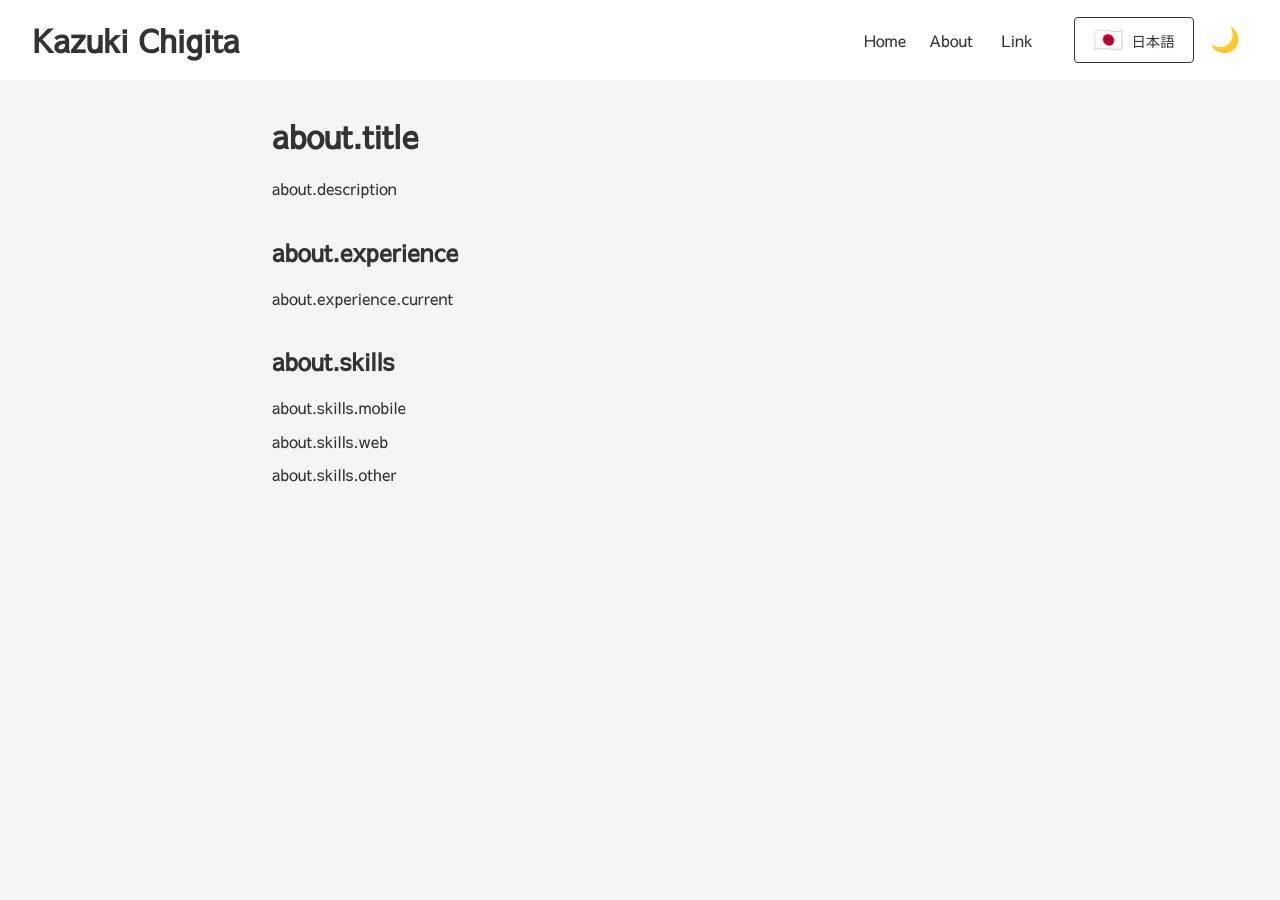
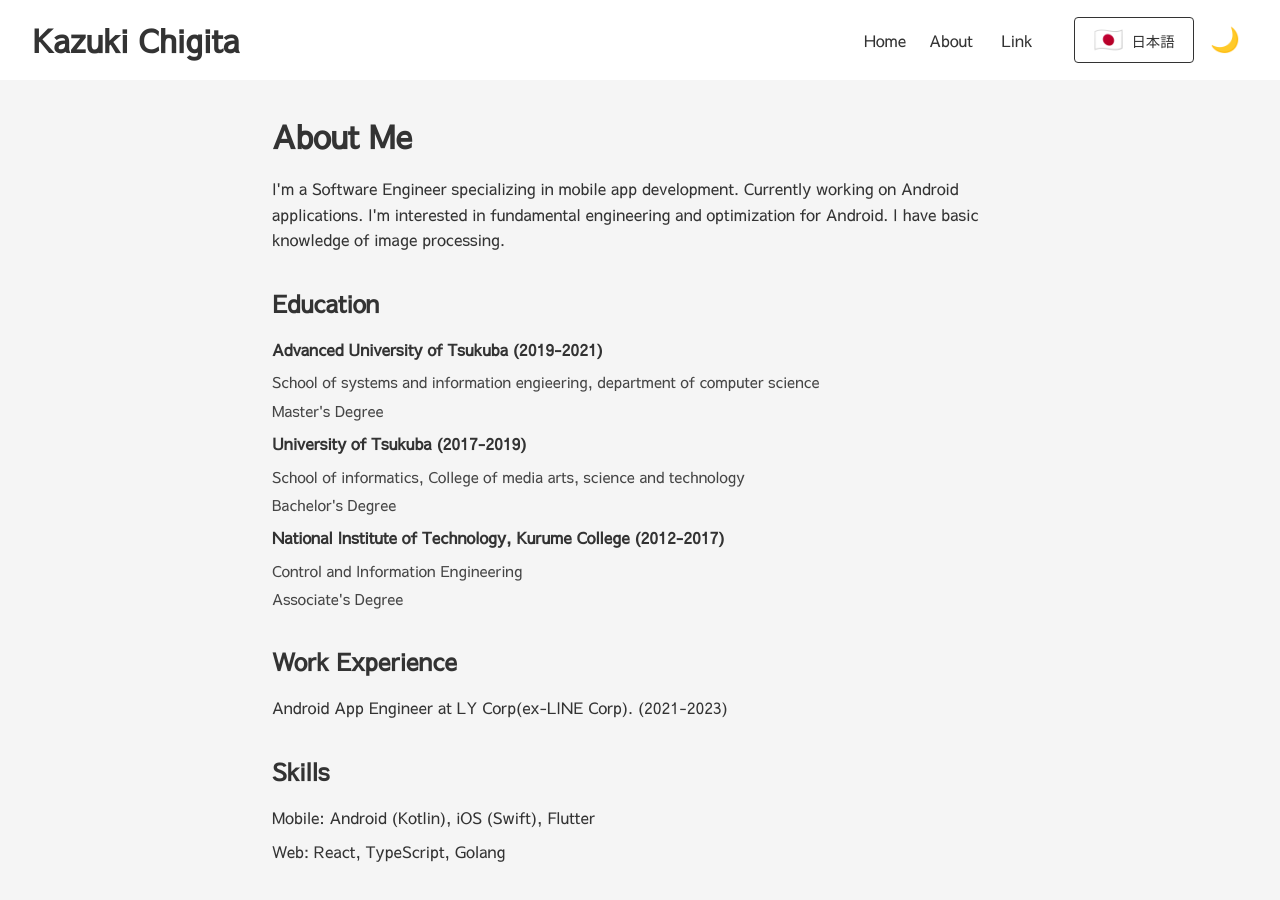
Before and after one commit to chigichan24/chigichan24.github.io, a React (Vite) app: page /about in a window 1280 px wide. Shown: the top 900 px of the page. Before the commit the page ends 800 px from the top, so only its background shows below. Built offline with nearby package versions, Linux system fonts and the light colour scheme.

Commit message:
Update description

```diff
--- a/src/components/About.css
+++ b/src/components/About.css
@@ -35,6 +35,27 @@
   line-height: 1.6;
 }
 
+.education-list {
+  list-style: none;
+  padding: 0;
+}
+
+.education-item {
+  margin-bottom: 1.5rem;
+}
+
+.education-title {
+  font-weight: 600;
+  margin-bottom: 0.5rem;
+}
+
+.education-detail {
+  color: var(--body-text);
+  opacity: 0.9;
+  font-size: 0.95rem;
+  margin-bottom: 0.25rem;
+}
+
 @media (max-width: 768px) {
   .about-container {
     padding: 1rem;
--- a/src/components/About.tsx
+++ b/src/components/About.tsx
@@ -12,6 +12,27 @@ export function About() {
       </section>
 
       <section className="about-section">
+        <h3>{t("about.education")}</h3>
+        <ul className="education-list">
+        <li className="education-item">
+            <div className="education-title">{t("about.education.advanced-univ.name")}</div>
+            <div className="education-detail">{t("about.education.advanced-univ.department")}</div>
+            <div className="education-detail">{t("about.education.advanced-univ.degree")}</div>
+          </li>
+          <li className="education-item">
+            <div className="education-title">{t("about.education.univ.name")}</div>
+            <div className="education-detail">{t("about.education.univ.department")}</div>
+            <div className="education-detail">{t("about.education.univ.degree")}</div>
+          </li>
+          <li className="education-item">
+            <div className="education-title">{t("about.education.high.name")}</div>
+            <div className="education-detail">{t("about.education.high.department")}</div>
+            <div className="education-detail">{t("about.education.high.type")}</div>
+          </li>
+        </ul>
+      </section>
+
+      <section className="about-section">
         <h3>{t("about.experience")}</h3>
         <ul>
           <li>{t("about.experience.current")}</li>
@@ -23,7 +44,6 @@ export function About() {
         <ul>
           <li>{t("about.skills.mobile")}</li>
           <li>{t("about.skills.web")}</li>
-          <li>{t("about.skills.other")}</li>
         </ul>
       </section>
     </main>
--- a/src/contexts/LanguageContext.tsx
+++ b/src/contexts/LanguageContext.tsx
@@ -22,6 +22,23 @@ const translations: Translations = {
     "welcome": "Welcome to My Application",
     "header.title": "Kazuki Chigita",
     "main.content": "Hello, I'm Kazuki Chigita(a.k.a. chigichan24). I'm SWE based in Tokyo, Japan.",
+    "about.title": "About Me",
+    "about.experience": "Work Experience",
+    "about.skills": "Skills",
+    "about.description": "I'm a Software Engineer specializing in mobile app development. Currently working on Android applications. I'm interested in fundamental engineering and optimization for Android. I have basic knowledge of image processing.",
+    "about.experience.current": "Android App Engineer at LY Corp(ex-LINE Corp). (2021-2023)",
+    "about.skills.mobile": "Mobile: Android (Kotlin), iOS (Swift), Flutter",
+    "about.skills.web": "Web: React, TypeScript, Golang",
+    "about.education": "Education",
+    "about.education.advanced-univ.name": "Advanced University of Tsukuba (2019-2021)",
+    "about.education.advanced-univ.department": "School of systems and information engieering, department of computer science",
+    "about.education.advanced-univ.degree": "Master's Degree",
+    "about.education.univ.name": "University of Tsukuba (2017-2019)",
+    "about.education.univ.department": "School of informatics, College of media arts, science and technology",
+    "about.education.univ.degree": "Bachelor's Degree",
+    "about.education.high.name": "National Institute of Technology, Kurume College (2012-2017)",
+    "about.education.high.department": "Control and Information Engineering",
+    "about.education.high.type": "Associate's Degree"
   },
   ja: {
     "home": "Home",
@@ -30,6 +47,23 @@ const translations: Translations = {
     "welcome": "アプリケーションへようこそ",
     "header.title": "Kazuki Chigita",
     "main.content": "こんにちは、Kazuki Chigita(chigichan24)です。モバイルアプリエンジニアとして東京で働いています。",
+    "about.title": "自己紹介",
+    "about.experience": "経歴",
+    "about.skills": "スキル",
+    "about.description": "モバイルアプリ開発を専門とするソフトウェアエンジニアです。現在はAndroidアプリの開発に携わっています。より基盤に近いエンジニアリングや、Android特有の最適化に興味があります。画像処理についても基礎的な知識を持っています。",
+    "about.experience.current": "LINEヤフー株式会社(旧 LINE株式会社) Android App Engineer (2021-2023)",
+    "about.skills.mobile": "モバイル: Android (Kotlin), iOS (Swift)",
+    "about.skills.web": "Web: React, TypeScript, Golang",
+    "about.education": "学歴",
+    "about.education.advanced-univ.name": "筑波大学大学院 (2019-2021)",
+    "about.education.advanced-univ.department": "システム情報工学研究科 コンピュータサイエンス専攻",
+    "about.education.advanced-univ.degree": "修士",
+    "about.education.univ.name": "筑波大学 (2017-2019)",
+    "about.education.univ.department": "情報学群 情報メディア創成学類",
+    "about.education.univ.degree": "学士",
+    "about.education.high.name": "久留米工業高等専門学校 (2012-2017)",
+    "about.education.high.department": "制御情報工学科",
+    "about.education.high.type": "準学士",
   }
 };
 
```
